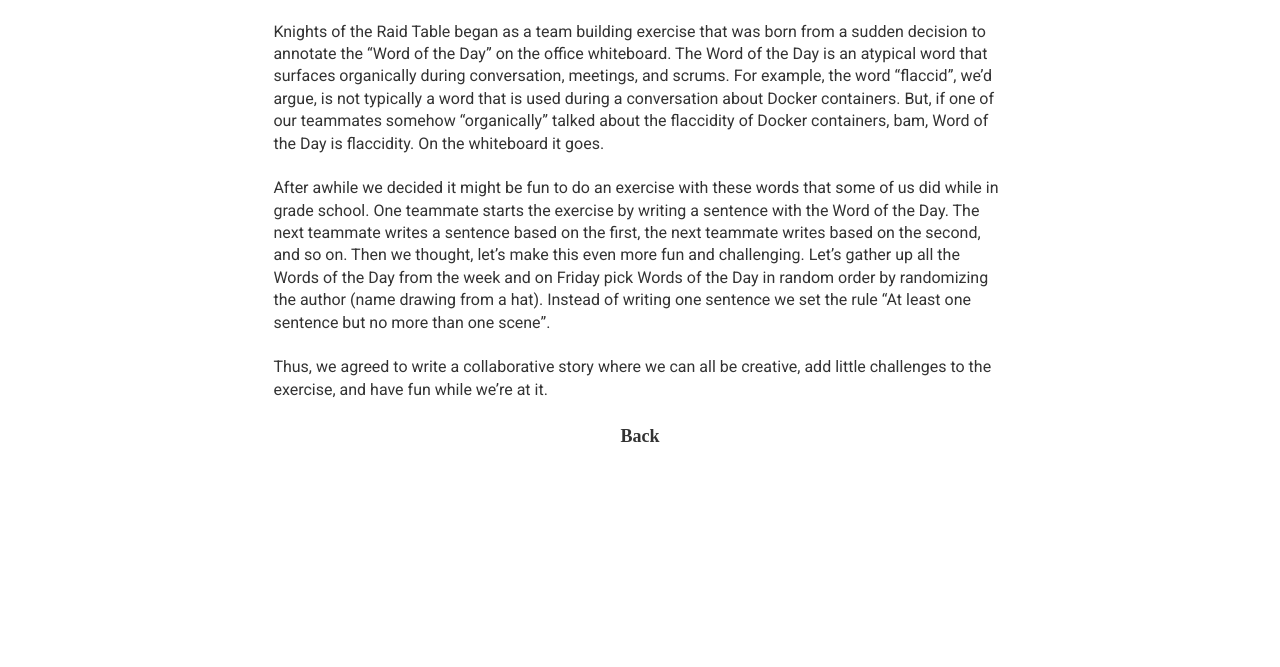
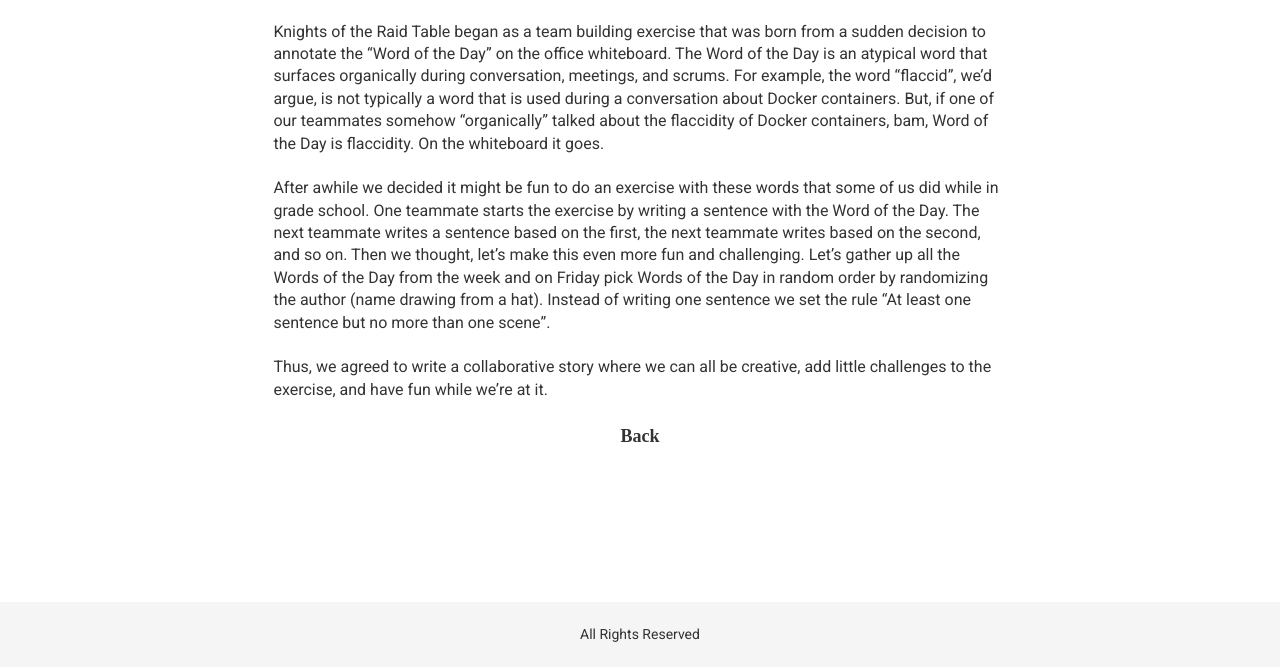
Before and after one commit to vetaylor/knights-of-the-raid-table, a Gatsby site: page /about in a window 1280 px wide. Shown: the part 133-800 px from the top of the page. Built offline with nearby package versions, Linux system fonts and the light colour scheme; Gatsby itself is replaced by a stand-in of ours; some packages are replaced by stand-ins of ours; a web font is replaced by a local one.

Commit message:
🏃‍♂️ added sticky footer

```diff
--- /dev/null
+++ b/src/components/footer.js
@@ -0,0 +1,29 @@
+import React from 'react'
+
+const Footer = () => (
+  <div
+    style={{
+      background: 'whitesmoke',
+    }}
+  >
+    <div
+      style={{
+        margin: '0 auto',
+        maxWidth: 960,
+        paddingTop: '1.45rem',
+        display: 'flex',
+        justifyContent: 'center',
+      }}
+    >
+      <p
+        style={{
+          fontSize: '.875em',
+        }}
+        >
+          All Rights Reserved
+      </p>
+    </div>
+  </div>
+)
+
+export default Footer
--- a/src/components/layout.css
+++ b/src/components/layout.css
@@ -13,6 +13,16 @@
 ol {
   display: block;
   list-style-type: decimal;
+}
+
+.site {
+  display: flex;
+  flex-direction: column;
+  min-height: 100vh;
+}
+
+.site-content {
+  flex-grow: 1;
 }
 
 .grimes{
--- a/src/components/layout.js
+++ b/src/components/layout.js
@@ -5,6 +5,7 @@
 
 import Header from './header'
 import Navbar from './navbar'
+import Footer from './footer'
 
 import './layout.css'
 
@@ -21,6 +22,7 @@
     `}
     render={data => (
       <>
+        <div class='site'>
           <Helmet
             title={data.site.siteMetadata.title}
             meta={[
@@ -33,6 +35,7 @@
           <Header siteTitle={data.site.siteMetadata.title} />
           <Navbar />
           <div
+            class='site-content'
             style={{
               margin: '0 auto',
               maxWidth: 768,
@@ -41,6 +44,8 @@
             }}
           >
             {children}
+          </div>
+          <Footer />
         </div>
       </>
     )}
```
Lines whose indentation alone changed are shown as unchanged.
